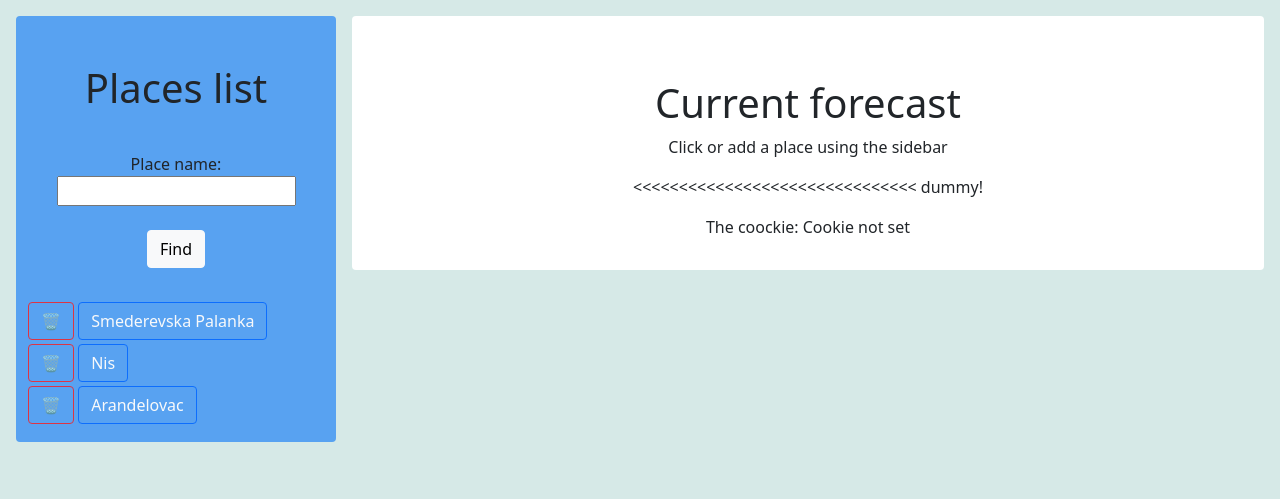
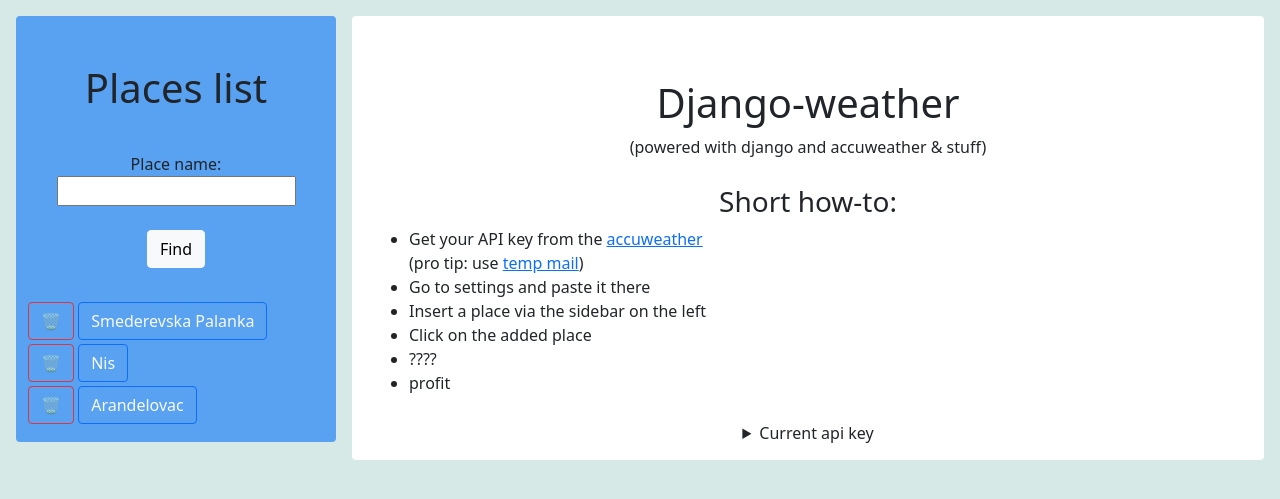
Before and after one commit to tunalad/django-weather, a Django app: page /wttr/ in a window 1280 px wide. Shown: the part 72-571 px from the top of the page. Run offline with Django 4.2, Linux system fonts and the light colour scheme; data comes from the database, SQL or seed files in the repository.

Commit message:
Updated the index page

```diff
--- a/templates/index.html
+++ b/templates/index.html
@@ -7,9 +7,25 @@
     {% include 'nav_places.html' %}
 
     <div id="current_content" class="rounded border-dark">
-        <h1>Current forecast</h1>
-        <p>Click or add a place using the sidebar</p>
-        <p><<<<<<<<<<<<<<<<<<<<<<<<<<<<<<< dummy!</p>
-        <p>The coockie: {{ api_key }}</p>
+        <h1>Django-weather </h1>
+        <p>(powered with django and accuweather & stuff)</p>
+
+        <div style="margin: 0;">
+            <h3>Short how-to:</h3>
+            <ul style="text-align: left;">
+                <li>Get your API key from the <a href="https://developer.accuweather.com/">accuweather</a> </li>
+                (pro tip: use <a href="https://temp-mail.org/en">temp mail</a>)</li>
+                <li>Go to settings and paste it there</li>
+                <li>Insert a place via the sidebar on the left</li>
+                <li>Click on the added place</li>
+                <li>????</li>
+                <li>profit</li>
+            </ul>
+
+        </div>
+       <details>
+           <summary>Current api key</summary>
+           <b>{{ api_key }}</b>
+       </details>
     </div>
 {% endblock %}
--- a/weather_app/views.py
+++ b/weather_app/views.py
@@ -83,7 +83,7 @@
 def cookie_get(request, cookie_name):
     cookie_api_key = request.COOKIES.get(cookie_name)
     if cookie_api_key is None:
-        return "Cookie not set"
+        return "API not set"
     return cookie_api_key
 
 
```
